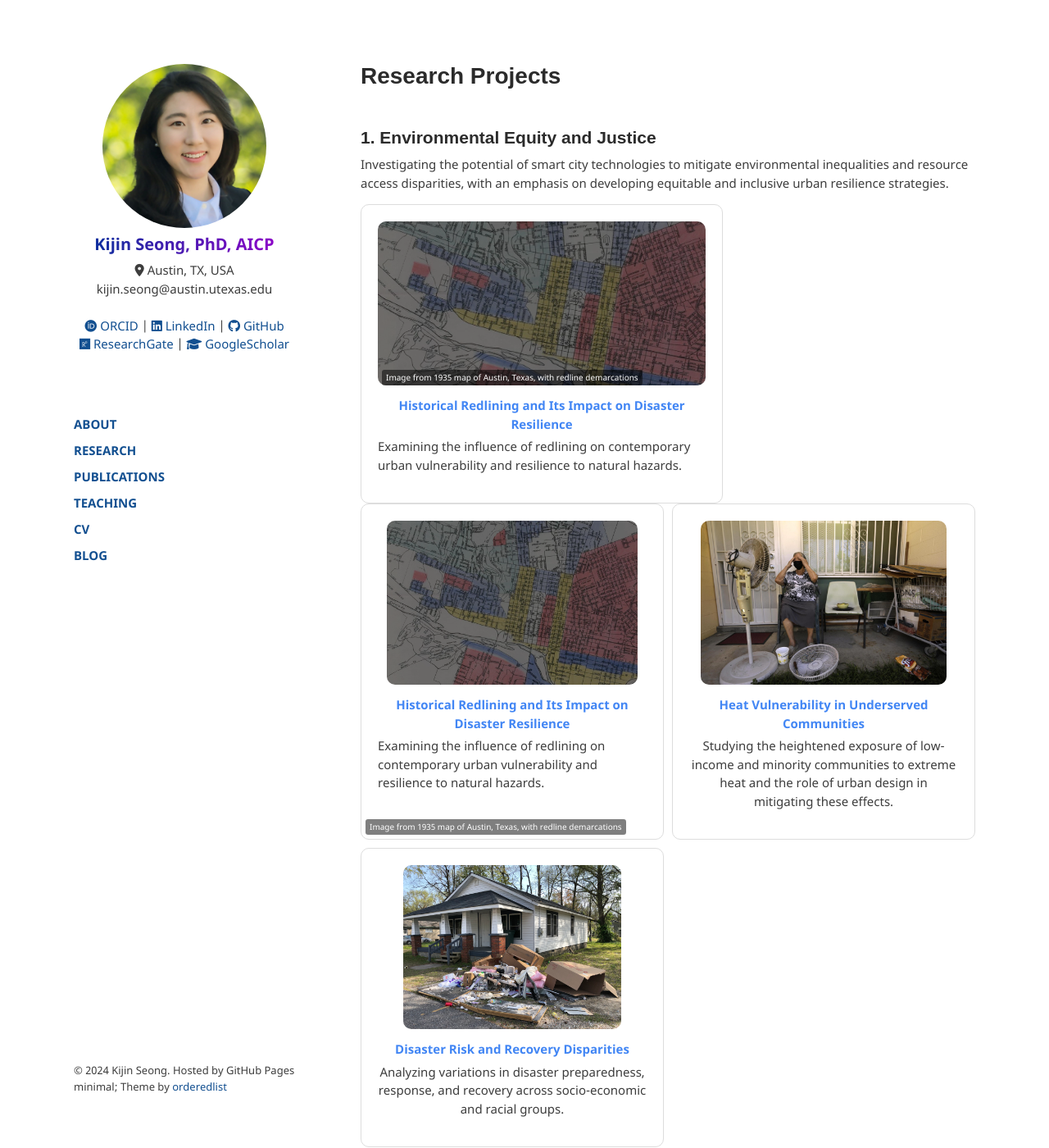
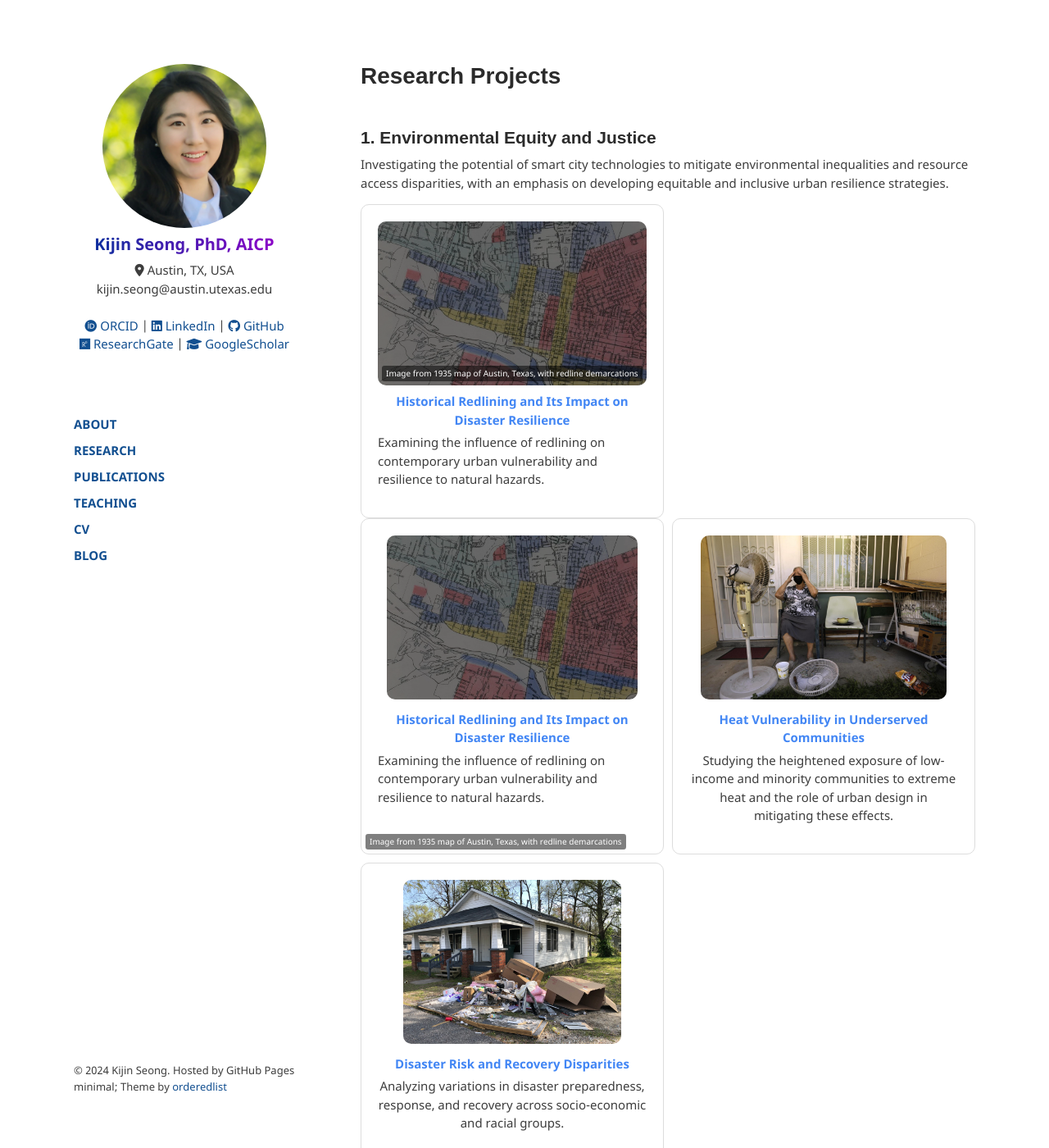
Before and after one commit to kijinseong/kijinseong.github.io, a Jekyll site: the page built from pages/research.md, in a window 1280 px wide and 1400 px high. Shown: the whole window at 82% size. Built offline with Jekyll 4.4.1, drawn with Linux system fonts in a browser that asks for light colours.

Commit message:
Image size

```diff
--- a/assets/css/style.scss
+++ b/assets/css/style.scss
@@ -118,7 +118,10 @@
 // Research Images
 .image-container {
   position: relative;
-  width: 400px;
+  width: 100%;
+  height: 200px;
+  object-fit: cover;
+  border-radius: 10px;
 }
 
 .image-hover-effect {
```
